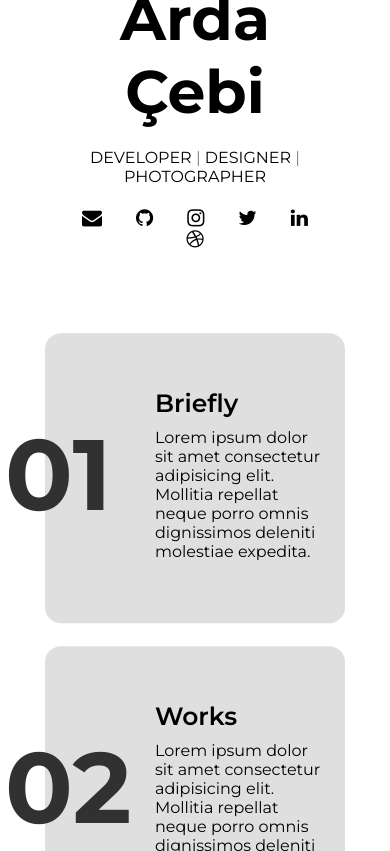
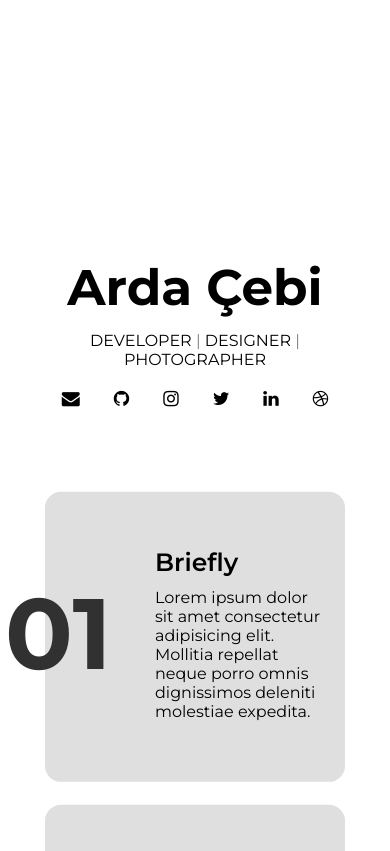
Before and after one commit to ardacebi/ardacebi.com, a plain HTML site: page index.html in a window 390 px wide. Shown: the top 851 px of the page. Drawn offline with Linux system fonts and the light colour scheme.

Commit message:
responsiveness improvements

```diff
--- a/style.css
+++ b/style.css
@@ -52,7 +52,7 @@ body {
 
 .cardlist {
   margin-top: 50px;
-  margin-bottom: 200px;
+  margin-bottom: 60px;
 }
 
 .card {
@@ -120,7 +120,7 @@ i.fa {
 }
 
 .contentdiv {
-  margin-top: 400px;
+  margin-top: 420px;
   position: absolute;
   left: 50%;
   top: 50%;
@@ -215,6 +215,10 @@ i.fa {
     margin-top: -10px;
     margin-left: 120px;
   }
+
+  .contentdiv {
+    margin-top: 450px;
+  }
 }
 
 @media only screen and (max-width: 690px) {
@@ -242,6 +246,10 @@ i.fa {
   .carddescrp {
     margin-left: 80px;
   }
+
+  .contentdiv {
+    margin-top: 400px;
+  }
 }
 
 @media only screen and (max-width: 575px) {
@@ -258,6 +266,9 @@ i.fa {
     margin-top: -215px;
   }
 
+  .contentdiv {
+    margin-top: 450px;
+  }
 }
 
 @media only screen and (max-width: 530px) {
@@ -270,6 +281,9 @@ i.fa {
     bottom: -50px;
     right: 95px;
   }
+  .contentdiv {
+    margin-top: 500px;
+  }
 }
 
 @media only screen and (max-width: 480px) {
@@ -281,6 +295,10 @@ i.fa {
   .cardnumber {
     bottom: -60px;
     right: 90px;
+  }
+
+  .contentdiv {
+    margin-top: 550px;
   }
 }
 
@@ -298,6 +316,14 @@ i.fa {
 
   .cardtitle {
     margin-top: -150px;
+  }
+
+  .name {
+    font-size: 50px;
+  }
+
+  i.fa {
+    font-size: 18px;
   }
 }
 
```
